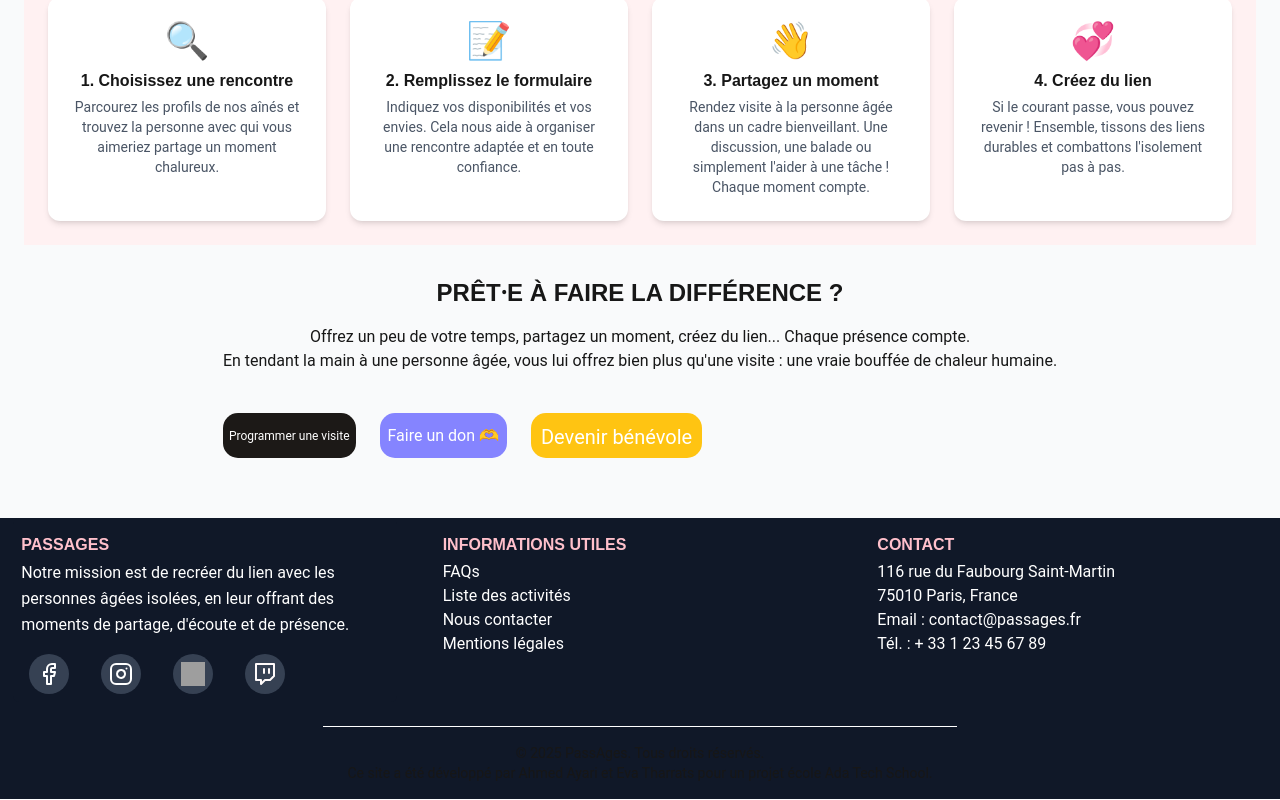
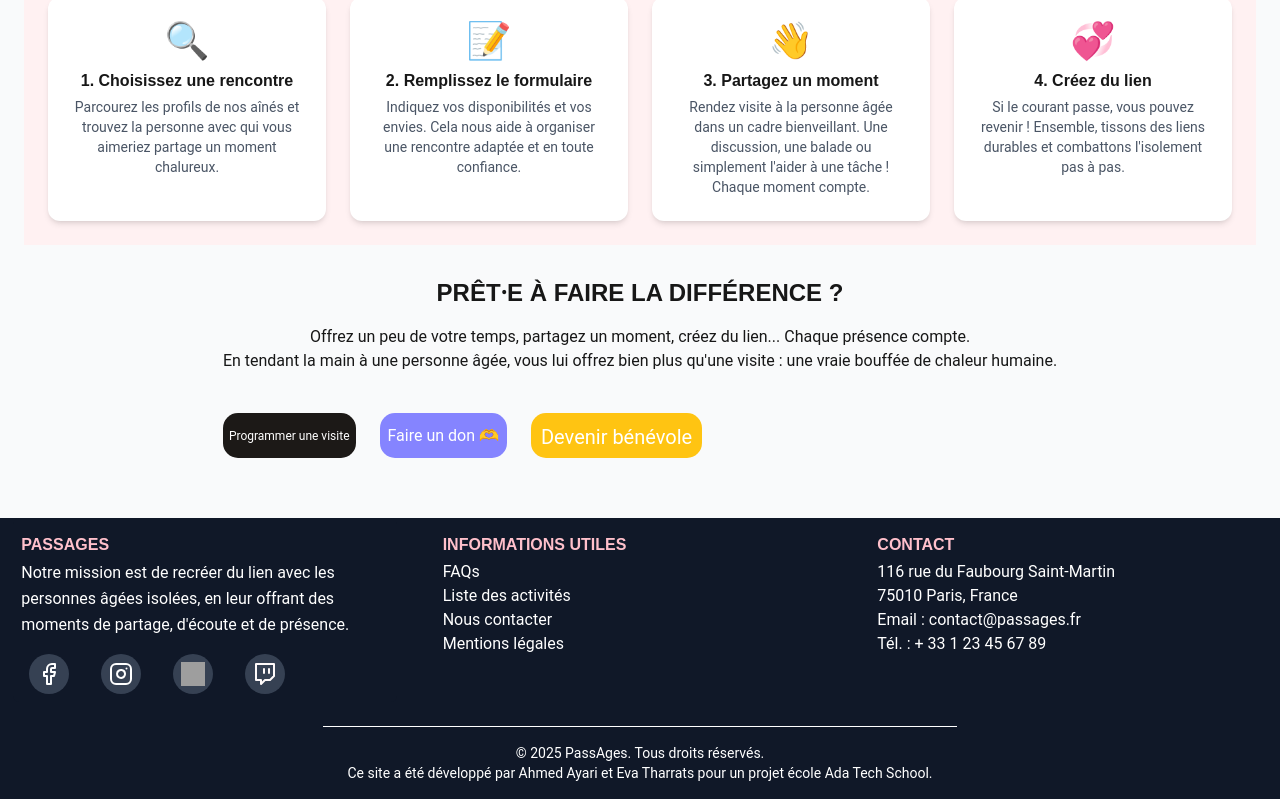
Before and after one commit to EvaTP/PassAges, a Next.js app: page /home in a window 1280 px wide. Shown: the part 1036-1836 px from the top of the page. Built offline with nearby package versions, Linux system fonts and the light colour scheme; no server answers; the database is empty; grey boxes are pictures that could not be loaded.

Commit message:
update tables schema

```diff
--- a/src/app/components/Footer/LegalSection.tsx
+++ b/src/app/components/Footer/LegalSection.tsx
@@ -4,9 +4,9 @@
   const currentYear = new Date().getFullYear();
 
   return (
-    <div className="">
+    <div className="text-white">
       <p>&copy; {currentYear} PassAges. Tous droits réservés.</p>
-      <p className="text-center">
+      <p className="text-center text-white">
         Ce site a été développé par Ahmed Ayari et Eva Tharrats pour un projet
         école Ada Tech School.
       </p>
```
Also changed, not shown: src/bdd/drawSQL-PassAges-2025-07-01.png (deleted), src/bdd/drawSQL-Passages-2025-07-10.png (added).
